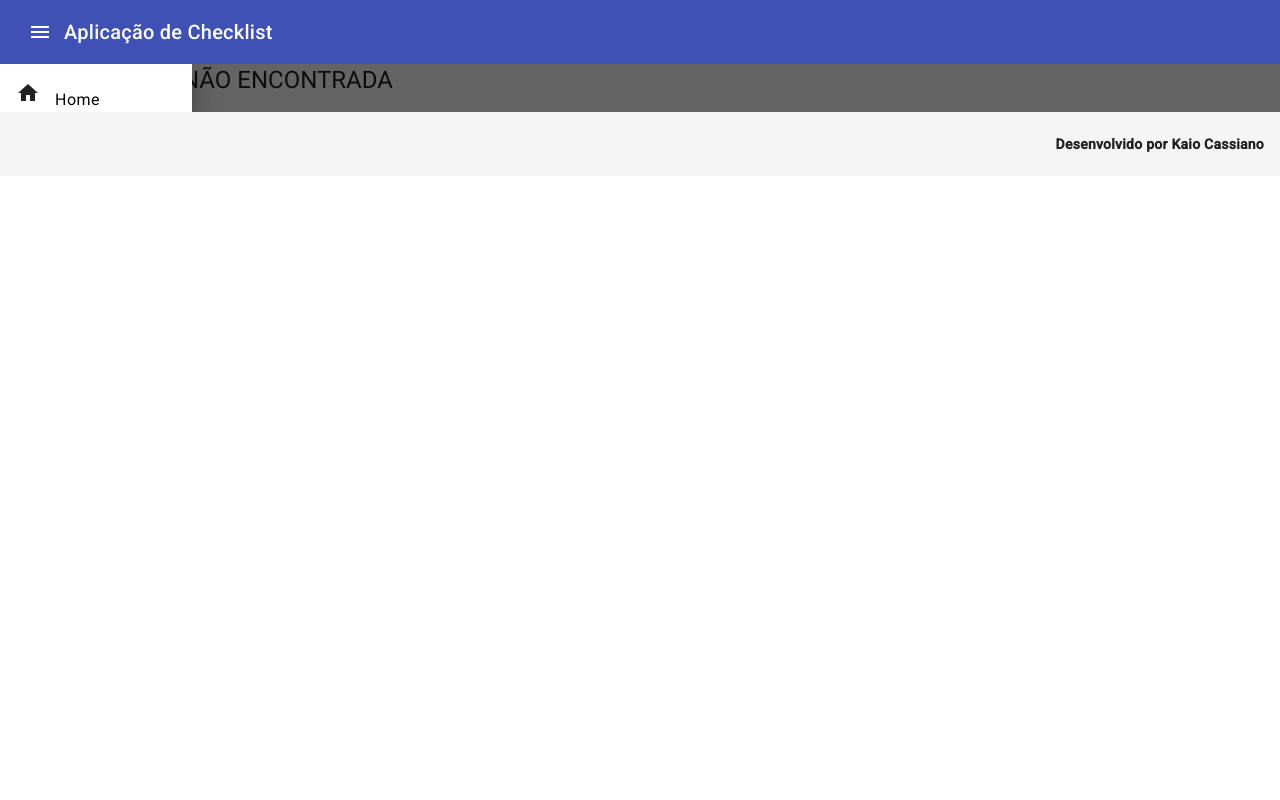
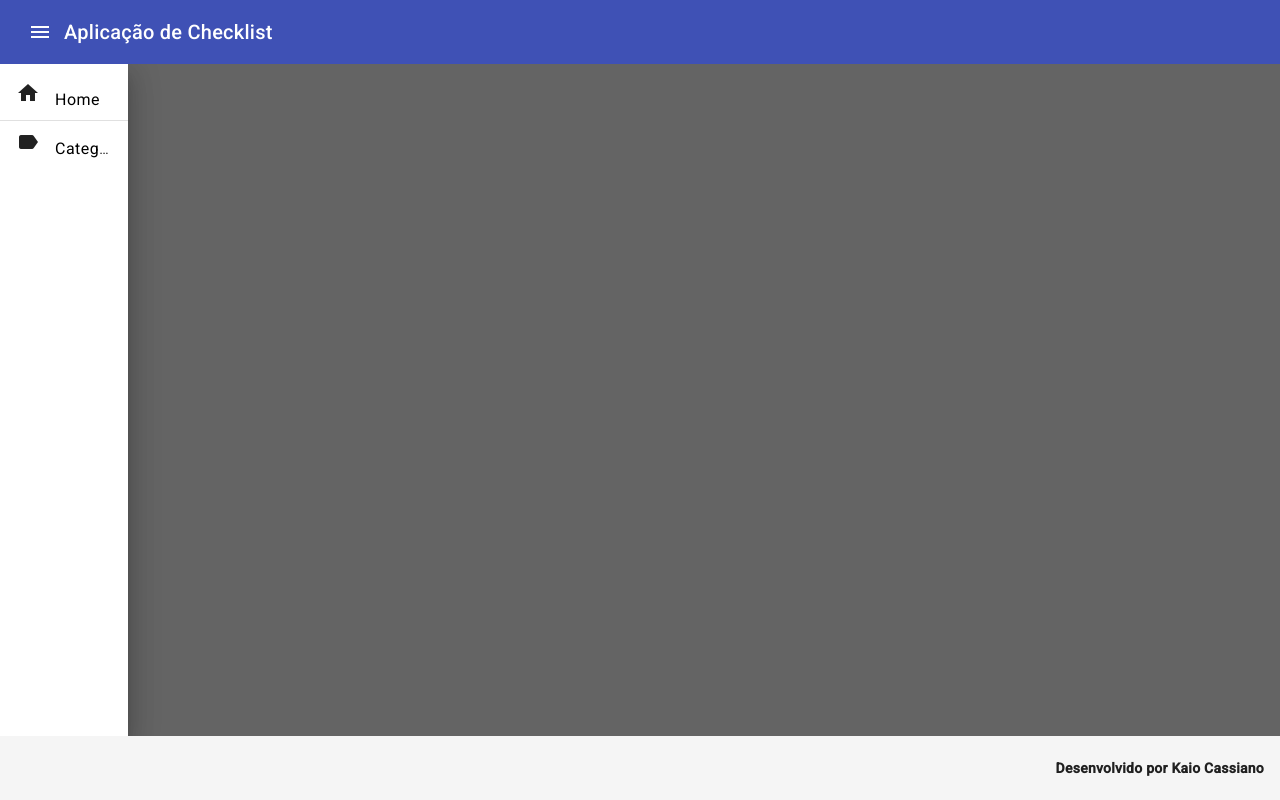
Before and after one commit to kaiocass/checklist-app, an Angular app: page /category in a window 1280 px wide. Both pictures are taken after a click on the button "menu". Built offline with nearby package versions, Linux system fonts and the light colour scheme.

Commit message:
create category component

```diff
--- a/src/app/app-routing.module.ts
+++ b/src/app/app-routing.module.ts
@@ -2,9 +2,12 @@ import { NgModule } from '@angular/core';
 import { RouterModule, Routes } from '@angular/router';
 import { HomeComponent } from './home/home.component';
 import { PageNotFoundComponent } from './page-not-found/page-not-found.component';
+import { CategoryComponent } from './category/category.component';
 
 const routes: Routes = [
   { path: '', component: HomeComponent },
+  { path: 'category', component: CategoryComponent },
+
   { path: '**', component: PageNotFoundComponent }
 ];
 
--- a/src/app/app.component.css
+++ b/src/app/app.component.css
@@ -1,11 +1,15 @@
 .main-container{
   display: flex;
   flex-direction: column;
-  position: relative;
+  position: absolute;
   top: 0;
   bottom: 0;
   left: 0;
   right: 0;
+}
+
+.sidenav-container {
+  flex: 1;
 }
 
 a {
--- a/src/app/app.component.html
+++ b/src/app/app.component.html
@@ -1,13 +1,22 @@
 <div class="main-container">
-  <app-header [sidenav]="sidenav"></app-header>
+  <app-header [sideNavBar]="sidenav"></app-header>
 
-  <mat-sidenav-container>
+  <mat-sidenav-container class="sidenav-container">
     <mat-sidenav #sidenav class="w-10p">
       <mat-list>
-        <mat-list-item (click)="sidenav.toggle()">
+        <mat-list-item>
           <mat-icon>home</mat-icon>
           <span class="ml-15">
-            <a href="/">Home</a>
+            <a [routerLink]="['/']" (click)="sidenav.toggle()">Home</a>
+          </span>
+        </mat-list-item>
+
+        <mat-divider></mat-divider>
+
+        <mat-list-item>
+          <mat-icon>label</mat-icon>
+          <span class="ml-15">
+            <a [routerLink]="['/category']" (click)="sidenav.toggle()">Category</a>
           </span>
         </mat-list-item>
       </mat-list>
@@ -16,6 +25,7 @@
     <mat-sidenav-content>
       <router-outlet></router-outlet>
     </mat-sidenav-content>
+
   </mat-sidenav-container>
 
   <app-footer></app-footer>
--- a/src/app/app.module.ts
+++ b/src/app/app.module.ts
@@ -10,6 +10,7 @@ import { HeaderComponent } from './header/header.component';
 import { FooterComponent } from './footer/footer.component';
 import { HomeComponent } from './home/home.component';
 import { PageNotFoundComponent } from './page-not-found/page-not-found.component';
+import { CategoryComponent } from './category/category.component';
 
 @NgModule({
   declarations: [
@@ -17,7 +18,8 @@ import { PageNotFoundComponent } from './page-not-found/page-not-found.component
     HeaderComponent,
     FooterComponent,
     HomeComponent,
-    PageNotFoundComponent
+    PageNotFoundComponent,
+    CategoryComponent
   ],
   imports: [
     BrowserModule,
--- /dev/null
+++ b/src/app/category/category.component.html
@@ -0,0 +1 @@
+<p>category works!</p>
--- a/src/app/header/header.component.ts
+++ b/src/app/header/header.component.ts
@@ -8,13 +8,13 @@ import { MatSidenav } from '@angular/material/sidenav';
 })
 export class HeaderComponent implements OnInit {
 
-  @Input() sidenav!: MatSidenav;
+  @Input() sideNavBar!: MatSidenav;
 
   constructor() {}
 
   ngOnInit(): void {}
 
   public openSideNav() {
-    this.sidenav.toggle();
+    this.sideNavBar.toggle();
   }
 }
--- a/src/app/material.module.ts
+++ b/src/app/material.module.ts
@@ -6,6 +6,7 @@ import { MatIconModule } from '@angular/material/icon';
 import { MatSidenavModule } from '@angular/material/sidenav';
 import { MatCheckboxModule } from '@angular/material/checkbox';
 import { MatListModule } from '@angular/material/list';
+import {MatDividerModule} from '@angular/material/divider';
 
 import { FormsModule } from '@angular/forms';
 
@@ -17,6 +18,7 @@ import { FormsModule } from '@angular/forms';
     MatSidenavModule,
     MatCheckboxModule,
     MatListModule,
+    MatDividerModule,
     FormsModule,
   ],
   exports: [
@@ -26,6 +28,7 @@ import { FormsModule } from '@angular/forms';
     MatSidenavModule,
     MatCheckboxModule,
     MatListModule,
+    MatDividerModule,
     FormsModule,
   ],
   providers: [],
--- a/src/styles.css
+++ b/src/styles.css
@@ -3,5 +3,6 @@
 html, body { height: 100%; }
 body { margin: 0; font-family: Roboto, "Helvetica Neue", sans-serif; }
 
-.w-10p { width: 15%; }
+.w-10p { width: 10%; }
+
 .ml-15 { margin-left: 15px; }
```
Also changed, not shown: src/app/category/category.component.ts (added, +10 -0 lines), src/app/category/category.component.css (added), 1 other file (tests, documents, lock files or other folders).
